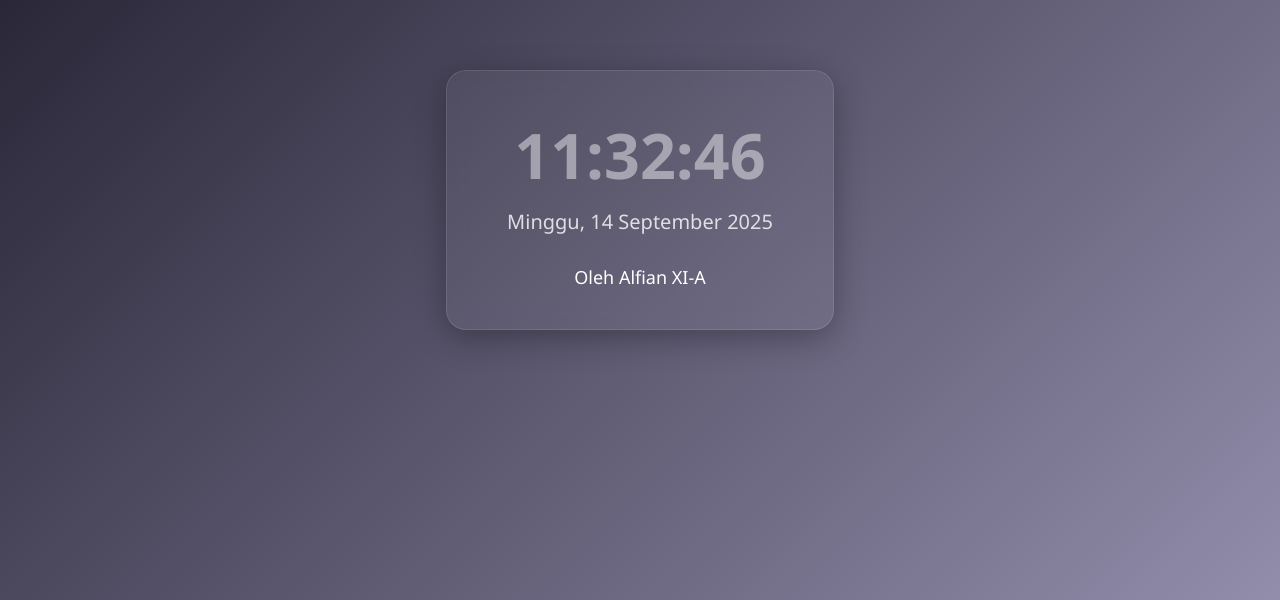
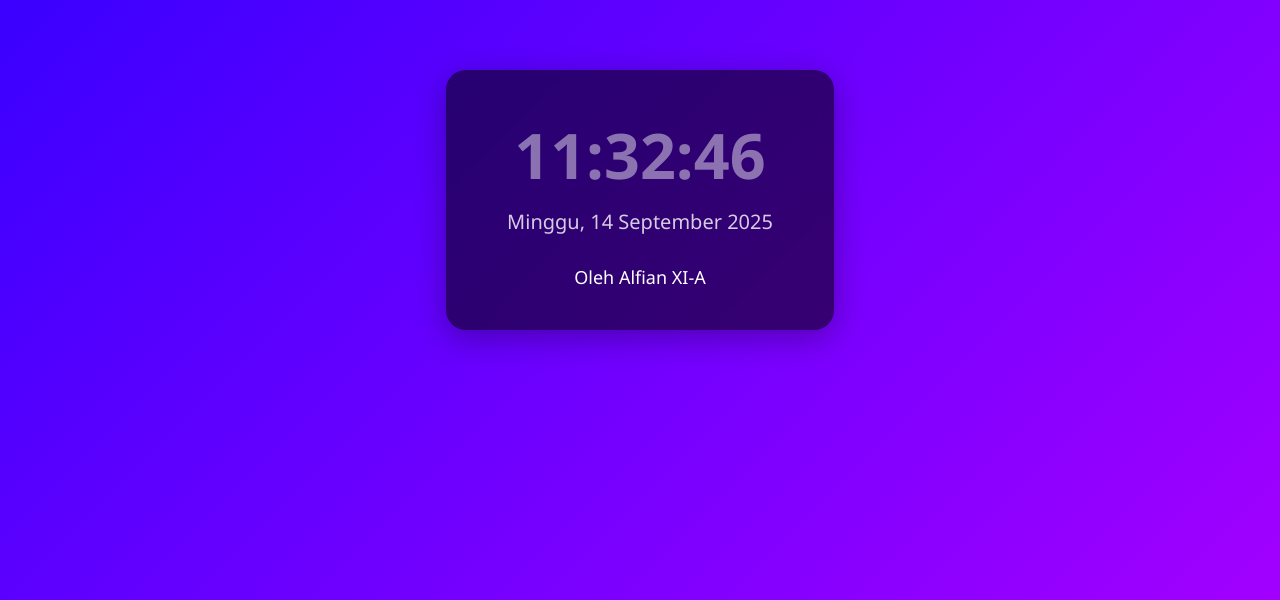
Before and after one commit to gpes22em/saal, a plain HTML site: page index.html in a window 1280 px wide. Shown: the part 200-800 px from the top of the page. Drawn offline with Linux system fonts and the light colour scheme.

Commit message:
Update style.css

```diff
--- a/style.css
+++ b/style.css
@@ -4,19 +4,19 @@ body {
   display: flex;
   justify-content: center;
   align-items: center;
-  background: linear-gradient(135deg, #1f1c2c, #928dab);
+  background: linear-gradient(135deg, #2f00ff, #a200ff);
   font-family: 'Segoe UI', sans-serif;
   color: white;
 }
 
 .clock-container {
   padding: 40px 60px;
-  background: rgba(255, 255, 255, 0.05);
+  background: rgba(0, 0, 0, 0.553);
   border-radius: 20px;
   box-shadow: 0 8px 32px rgba(0, 0, 0, 0.3);
   backdrop-filter: blur(10px);
   text-align: center;
-  border: 1px solid rgba(255, 255, 255, 0.1);
+  border: 1px solid rgba(19, 18, 18, 0.1);
 }
 
 .time {
```
